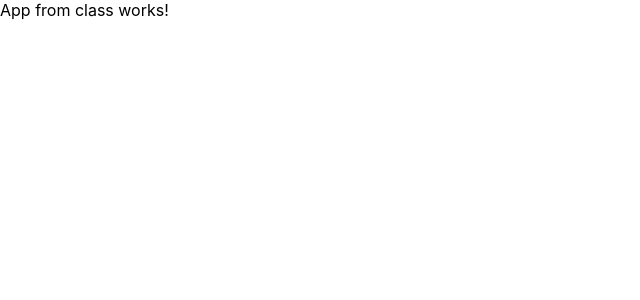
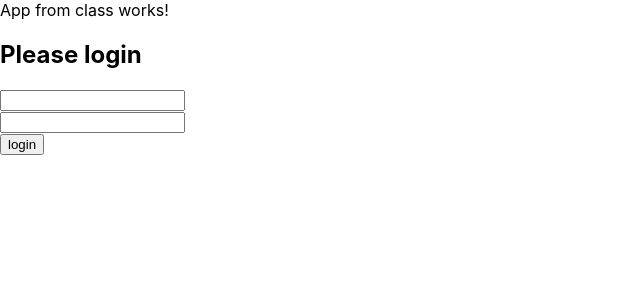
Before and after one commit to tanimaraeliassantos/space-finder-frontend, a React (Create React App) app: page / in a window 1280 px wide. Shown: the top 300 px of the page, without its empty margins (0-640 px from the left). Built offline with nearby package versions, Linux system fonts and the light colour scheme.

Commit message:
Starting the exercise

```diff
--- a/src/components/App.tsx
+++ b/src/components/App.tsx
@@ -1,8 +1,19 @@
 import React from "react";
-
-export class App extends React.Component {
+import { User } from "../model/Model";
+import { AuthService } from "../services/AuthService";
+import { Login } from "./Login";
+interface AppState {
+  user: User | undefined;
+}
+export class App extends React.Component<{}, AppState> {
+  private authService: AuthService = new AuthService();
   render() {
-    return <div>App from class works!</div>;
+    return (
+      <div>
+        App from class works!
+        <Login authService={this.authService} />
+      </div>
+    );
   }
 }
 
--- /dev/null
+++ b/src/components/Login.tsx
@@ -0,0 +1,60 @@
+import React, { SyntheticEvent } from "react";
+import { AuthService } from "../services/AuthService";
+
+interface LoginProps {
+  authService: AuthService;
+}
+
+interface LoginState {
+  userName: string;
+  password: string;
+  loginAttempted: boolean;
+  loginSuccesful: boolean;
+}
+
+interface CustomEvent {
+  target: HTMLInputElement;
+}
+export class Login extends React.Component<LoginProps, LoginState> {
+  state: LoginState = {
+    userName: "",
+    password: "",
+    loginAttempted: false,
+    loginSuccesful: false,
+  };
+
+  private setUserName(event: CustomEvent) {
+    this.setState({ userName: event.target.value });
+    console.log("setting username to: " + event.target.value);
+  }
+
+  private setPassword(event: CustomEvent) {
+    this.setState({ password: event.target.value });
+  }
+
+    private async handleSubmit(event: SyntheticEvent) {
+        event.preventDefault();
+    }
+
+  render() {
+    return (
+      <div>
+        <h2> Please login</h2>
+        <form>
+          <input
+            value={this.state.userName}
+            onChange={(event) => this.setUserName(event)}
+          />
+          <br />
+          <input
+            value={this.state.password}
+            onChange={(event) => this.setPassword(event)}
+            type="password"
+          />
+          <br />
+          <input type="submit" value="login" />
+        </form>
+      </div>
+    );
+  }
+}
--- /dev/null
+++ b/src/model/Model.ts
@@ -0,0 +1,4 @@
+export interface User {
+  userName: string;
+  email: string;
+}
--- /dev/null
+++ b/src/services/AuthService.ts
@@ -0,0 +1,16 @@
+import { User } from "../model/Model";
+export class AuthService {
+  public async login(
+    userName: string,
+    password: string
+  ): Promise<User | undefined> {
+    if (userName === "user" && password === "1234") {
+      return {
+        userName: userName,
+        email: "some@email.com",
+      };
+    } else {
+      return undefined;
+    }
+  }
+}
```
